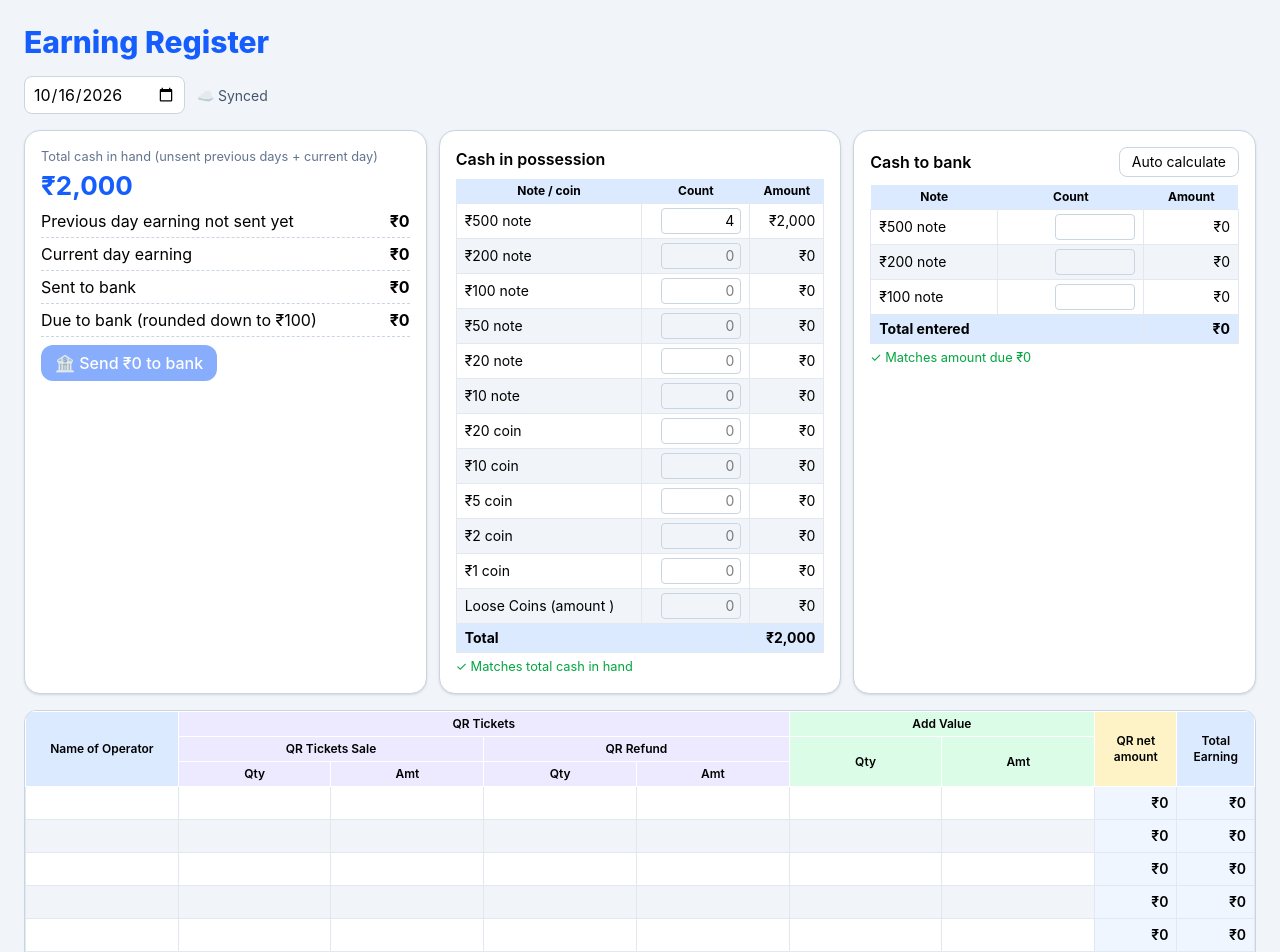
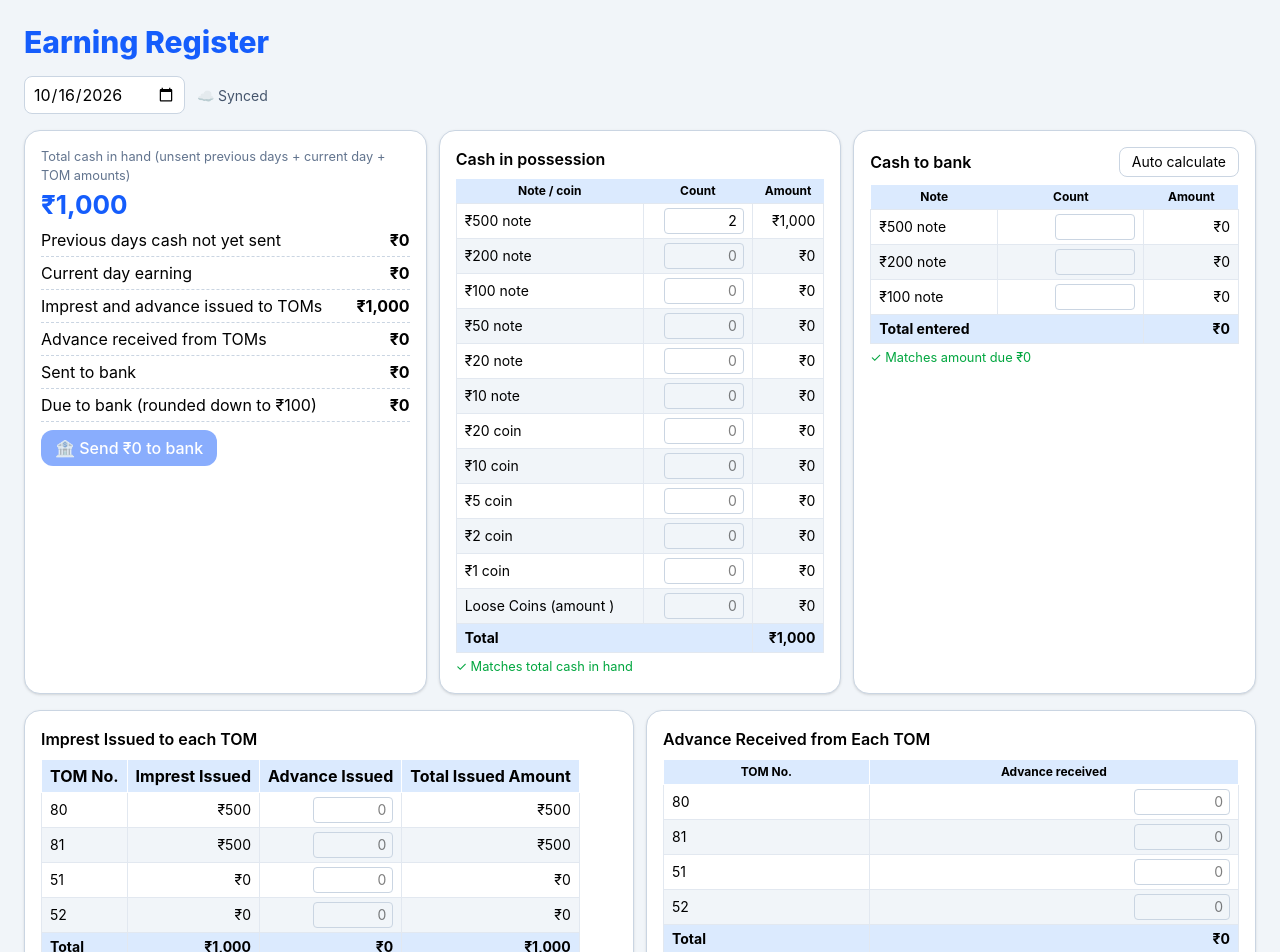
Before and after one commit to vineetsingh23/dmrc-earning, a React (Vite) app: page / in a window 1280 px wide. Shown: the top 952 px of the page. Built offline with nearby package versions, Linux system fonts and the light colour scheme; no server answers; the database is empty.

Commit message:
updated two tom cards

```diff
--- a/src/App.tsx
+++ b/src/App.tsx
@@ -12,6 +12,9 @@ import { recordBankTransfer } from './handlers/cashToBankHandlers';
 import { useRegisterData } from './hooks/useRegisterData';
 import { useDashboardFigures } from './hooks/useDashboardFigures';
 import { useBankNoteDraft } from './hooks/useBankNoteDraft';
+import ImprestIssueCard from './components/dashboard/imprestIssueCard';
+import AdvanceReceivedCard from './components/dashboard/advanceReceivedCard';
+import { updateDetailListCell } from './handlers/detailListHandlers';
 
 export default function App() {
   const { registerState, updateRegisterState, syncStatus } = useRegisterData();
@@ -45,9 +48,16 @@ export default function App() {
       </span>
 
       <div className="mb-4 grid grid-cols-[repeat(auto-fit,minmax(300px,1fr))] gap-3">
-        <CashInHandCard totalCashInHand={figures.totalCashInHand} previousDayCash={figures.previousDaysCash} currentDayEarning={figures.currentDayEarning}
-          amountDueToBank={figures.amountDueToBank} existingTransfer={figures.existingTransfer} canSendToBank={canSendToBank}
-          onSendToBankClick={() => setIsSendDialogOpen(true)} />
+        <CashInHandCard
+            totalCashInHand={figures.totalCashInHand}
+            previousDaysCash={figures.previousDaysCash}
+            currentDayEarning={figures.currentDayEarning}
+            amountDueToBank={figures.amountDueToBank}
+            existingTransfer={figures.existingTransfer}
+            canSendToBank={canSendToBank}
+            imprestAndAdvanceIssuedTotal={figures.imprestAndAdvanceIssuedTotal}
+            advanceReceivedTotal={figures.advanceReceivedTotal}
+            onSendToBankClick={() => setIsSendDialogOpen(true)} />
         <CashInPossessionCard
         cashCountsInHand={figures.cashCountsInHand}
         looseCoinAmount={figures.looseCoinsAmount}
@@ -56,6 +66,15 @@ export default function App() {
         onCountChange={changeCashCount} />
         <CashToBankCard existingTransfer={figures.existingTransfer} amountDueToBank={figures.amountDueToBank} noteDraft={noteDraft} />
       </div>
+
+      <div className="mb-4 grid grid-cols-[repeat(auto-fit,minmax(300px,1fr))] gap-3">
+  <ImprestIssueCard listRows={registerState.detailLists?.[selectedDate]?.imprestIssue ?? []}
+    onAdvanceChange={(rowIndex, typedValue) =>
+      updateRegisterState(draftState => updateDetailListCell(draftState, selectedDate, 'imprestIssue', rowIndex, 2, typedValue))} />
+  <AdvanceReceivedCard listRows={registerState.detailLists?.[selectedDate]?.advanceReceived ?? []}
+    onAdvanceChange={(rowIndex, typedValue) =>
+      updateRegisterState(draftState => updateDetailListCell(draftState, selectedDate, 'advanceReceived', rowIndex, 1, typedValue))} />
+</div>
 
       <EarningSheetTable
         columns={sampleColumns}
--- a/src/components/dashboard/advanceReceivedCard.tsx
+++ b/src/components/dashboard/advanceReceivedCard.tsx
@@ -1,16 +1,16 @@
-import { imprestTomNumbers } from "../../lib/businessRules";
+import { tomOperators } from "../../lib/businessRules";
 import { parseNumber } from "../../lib/earningColumns";
 import { formatRupees } from "../../lib/earningCalculations";
 
 interface AdvanceReceivedCardProps{
     listRows:string[][];
-    onAdvanceChnage: (rowIndex:number, typedValue:string) => void;
+    onAdvanceChange: (rowIndex:number, typedValue:string) => void;
 
 }
 
 const advanceColumnIndex=1;
-export default function AdvanceReceivedCard({listRows, onAdvanceChnage}:AdvanceReceivedCardProps) {
-    const totalAdvanceReceived = imprestTomNumbers.reduce((total, _tomNumber, rowIndex)=>
+export default function AdvanceReceivedCard({listRows, onAdvanceChange}:AdvanceReceivedCardProps) {
+    const totalAdvanceReceived = tomOperators.reduce((total, _tomNumber, rowIndex)=>
         total + parseNumber(listRows[rowIndex]?.[advanceColumnIndex]),0);
     const cellClass ='border border-slate-200 px-2 py-1 text-right text-sm';
 
@@ -19,8 +19,26 @@ export default function AdvanceReceivedCard({listRows, onAdvanceChnage}:AdvanceR
             <h2 className="mb-2 font-semibold">Advance Received from Each TOM</h2>
             <table className="w-full border-collapse">
                 <thead>
-
+                    <tr className="bg-blue-100 text-xs">
+                        <th className="border border-white px-2 py-1">TOM No.</th>
+                        <th className="border border-white px-2 py-1">Advance received</th>
+                    </tr>
                 </thead>
+                 <tbody>
+          {tomOperators.map((tomOperator, rowIndex) => (
+            <tr key={tomOperator.tomNumber} className="even:bg-slate-100">
+              <td className={`${cellClass} !text-left`}>{tomOperator.tomNumber}</td>
+              <td className={cellClass}>
+                <input value={listRows[rowIndex]?.[advanceColumnIndex] ?? ''} placeholder="0" inputMode="decimal"
+                  onFocus={event => event.target.select()} onChange={event => onAdvanceChange(rowIndex, event.target.value)}
+                  className="w-24 rounded border border-slate-300 px-1.5 py-0.5 text-right outline-none focus:ring-2 focus:ring-blue-400" />
+              </td>
+            </tr>
+          ))}
+        </tbody>
+         <tfoot>
+          <tr className="bg-blue-100 font-bold"><td className={`${cellClass} !text-left`}>Total</td><td className={cellClass}>{formatRupees(totalAdvanceReceived)}</td></tr>
+        </tfoot>
             </table>
 
         </div>
--- a/src/components/dashboard/cashInHandCard.tsx
+++ b/src/components/dashboard/cashInHandCard.tsx
@@ -2,18 +2,24 @@ import type { BankTransfer } from '../../lib/registerTypes';
 import { formatRupees } from '../../lib/earningCalculations';
 
 interface CashInHandCardProps {
-  totalCashInHand: number; previousDayCash: number; currentDayEarning: number; amountDueToBank: number;
+  totalCashInHand: number; previousDaysCash: number; currentDayEarning: number;
+  imprestAndAdvanceIssuedTotal: number; advanceReceivedTotal: number; amountDueToBank: number;
   existingTransfer: BankTransfer | undefined; canSendToBank: boolean; onSendToBankClick: () => void;
 }
 
-export default function CashInHandCard({ totalCashInHand, previousDayCash, currentDayEarning, amountDueToBank, existingTransfer, canSendToBank, onSendToBankClick }: CashInHandCardProps) {
+export default function CashInHandCard({
+  totalCashInHand, previousDaysCash, currentDayEarning, imprestAndAdvanceIssuedTotal, advanceReceivedTotal,
+  amountDueToBank, existingTransfer, canSendToBank, onSendToBankClick,
+}: CashInHandCardProps) {
   const rowClass = 'flex justify-between border-b border-dashed border-slate-300 py-1';
   return (
     <div className="rounded-2xl border border-slate-300 bg-white p-4 shadow-sm transition duration-300 hover:-translate-y-1 hover:shadow-xl">
-      <small className="block text-slate-500">Total cash in hand (unsent previous days + current day)</small>
+      <small className="block text-slate-500">Total cash in hand (unsent previous days + current day + TOM amounts)</small>
       <div className="text-[26px] font-bold text-blue-600">{formatRupees(totalCashInHand)}</div>
-      <div className={rowClass}><span>Previous day earning not sent yet</span><b>{formatRupees(previousDayCash)}</b></div>
+      <div className={rowClass}><span>Previous days cash not yet sent</span><b>{formatRupees(previousDaysCash)}</b></div>
       <div className={rowClass}><span>Current day earning</span><b>{formatRupees(currentDayEarning)}</b></div>
+      <div className={rowClass}><span>Imprest and advance issued to TOMs</span><b>{formatRupees(imprestAndAdvanceIssuedTotal)}</b></div>
+      <div className={rowClass}><span>Advance received from TOMs</span><b>{formatRupees(advanceReceivedTotal)}</b></div>
       <div className={rowClass}><span>Sent to bank{existingTransfer ? ` · slip ${existingTransfer.slipNumber}` : ''}</span><b>{formatRupees(existingTransfer ? existingTransfer.amount : 0)}</b></div>
       <div className={rowClass}><span>Due to bank (rounded down to ₹100)</span><b>{formatRupees(amountDueToBank)}</b></div>
       <div className="py-2">
--- a/src/components/dashboard/imprestIssueCard.tsx
+++ b/src/components/dashboard/imprestIssueCard.tsx
@@ -1,4 +1,4 @@
-import { imprestAmountPerTom, imprestTomNumbers } from "../../lib/businessRules";
+import { tomOperators } from "../../lib/businessRules";
 import { parseNumber } from "../../lib/earningColumns";
 import { formatRupees } from "../../lib/earningCalculations";
 
@@ -11,8 +11,8 @@ const advanceColumnIndex = 2;
 
 export default function ImprestIssueCard({listRows, onAdvanceChange}:ImprestIssueCardProps) {
     const advanceOfRow = (rowIndex:number) => parseNumber(listRows[rowIndex]?.[advanceColumnIndex]);
-    const totalImprestAmount = imprestTomNumbers.length * imprestAmountPerTom;
-    const totalAdvanceAmount = imprestTomNumbers.reduce((total,_tomNumber, rowIndex)=>total + advanceOfRow(rowIndex),0)
+    const totalImprestAmount = tomOperators.reduce((total, tomOperator)=>total + tomOperator.imprestAmount,0)
+    const totalAdvanceAmount = tomOperators.reduce((total,_tomOperator, rowIndex)=>total + advanceOfRow(rowIndex),0)
 
     const cellClass = 'border border-slate-200 px-2 py-1 text-right text-sm';
     const headerClass = 'border border-white px-2 py-1 text-xs0';
@@ -31,10 +31,10 @@ export default function ImprestIssueCard({listRows, onAdvanceChange}:ImprestIssu
                     </tr>
                 </thead>
                 <tbody>
-                    {imprestTomNumbers.map((tomNumber, rowIndex)=> (
-                        <tr key={tomNumber} className="even:bg-slate-100">
-                            <td className={`${cellClass} !text-left`}>{tomNumber}</td>
-                            <td className={cellClass}>{formatRupees(imprestAmountPerTom)}</td>
+                    {tomOperators.map((tomOperator, rowIndex)=> (
+                        <tr key={tomOperator.tomNumber} className="even:bg-slate-100">
+                            <td className={`${cellClass} !text-left`}>{tomOperator.tomNumber}</td>
+                            <td className={cellClass}>{formatRupees(tomOperator.imprestAmount)}</td>
                             <td className={cellClass}>
                                 <input
                                         value={listRows[rowIndex]?.[advanceColumnIndex]?? ''}
@@ -45,7 +45,7 @@ export default function ImprestIssueCard({listRows, onAdvanceChange}:ImprestIssu
                                         className='w-20 rounded border border-slate-300 px-1.5 py-0.5 text-right outline-none focus-ring-2 focus:ring-blue-400'
                                 />
                             </td>
-                            <td className={cellClass}>{formatRupees(imprestAmountPerTom + advanceOfRow(rowIndex))}</td>
+                            <td className={cellClass}>{formatRupees(tomOperator.imprestAmount + advanceOfRow(rowIndex))}</td>
                         </tr>
                     ))}
                 </tbody>
--- a/src/handlers/detailListHandlers.ts
+++ b/src/handlers/detailListHandlers.ts
@@ -1,14 +1,9 @@
-import type { DetailListKind, RegisterState} from '../lib/registerTypes';
+import type { DetailListKind, RegisterState } from '../lib/registerTypes';
 
-export function updateDetailListCell(   state: RegisterState,
-                                        date: string,
-                                        listKind: DetailListKind,
-                                        roeIndex: number,
-                                        columnIndex:number,
-                                        newValue:string
-                                    ){
-                                        state.detailLists ?? = {};
-                                        const listOfDate =(state.detailLists[date] ?? = {});
-                                        const listRows = (listOfDate[listKind] ?? = []);
-                                        (listRows[rowIndex] ?? = [])[columnIndex]= newValue;
-                                    }
+// writes one typed value into a list: [date][listKind][rowIndex][columnIndex]
+export function updateDetailListCell(state: RegisterState, date: string, listKind: DetailListKind, rowIndex: number, columnIndex: number, newValue: string) {
+  state.detailLists ??= {};
+  const listsOfDate = (state.detailLists[date] ??= {});
+  const listRows = (listsOfDate[listKind] ??= []);
+  (listRows[rowIndex] ??= [])[columnIndex] = newValue;
+}
--- a/src/lib/businessRules.ts
+++ b/src/lib/businessRules.ts
@@ -2,5 +2,10 @@
 export const bankNoteValues = [500, 200, 100];
 export const bankRoundingAmount = 100;
 
-export const imprestTomNumbers = ['80', '81', '51', '52'];
-export const imprestAmountPerTom = 500;
+// TOM operators: imprest is issued only to 80 and 81, the others get advance only
+export const tomOperators = [
+  { tomNumber: '80', imprestAmount: 500 },
+  { tomNumber: '81', imprestAmount: 500 },
+  { tomNumber: '51', imprestAmount: 0 },
+  { tomNumber: '52', imprestAmount: 0 },
+];
```
Also changed, not shown: src/lib/earningCalculations.ts (+4 -4 lines).
